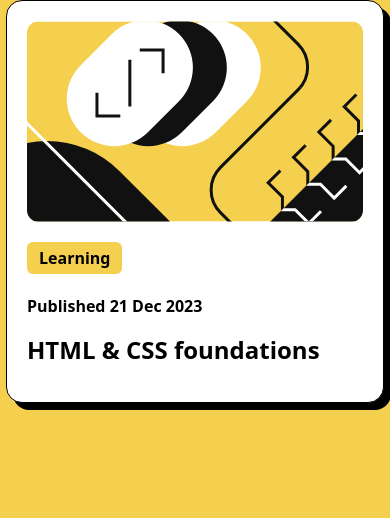
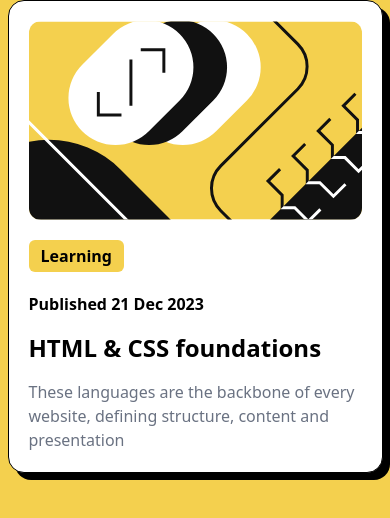
Before and after one commit to Phoenix-Domain/frontendMentor1, a React (Vite) app: page / in a window 390 px wide. Shown: the top 518 px of the page. Built offline with nearby package versions, Linux system fonts and the light colour scheme.

Commit message:
Edit: set card max width at 375px to ensure responsiveness and render paragraph component

```diff
--- a/src/components/Card.jsx
+++ b/src/components/Card.jsx
@@ -5,7 +5,7 @@ import Header from "./Header";
 
 function Card(){
   return(
-    <div className="bg-white w-fit h-fit p-5 rounded-2xl m-auto border-1 shadow-[7px_7px_0px_#000]">
+    <div className="bg-white max-w-[375px] h-fit p-5 rounded-2xl m-auto border-1 shadow-[7px_7px_0px_#000]">
       <Image imgSrc='src\assets\images\illustration-article.svg' style='rounded-xl'/>
 
     <Button />
@@ -13,6 +13,9 @@ function Card(){
     <Paragraph content='Published 21 Dec 2023' style='font-semibold' />
 
     <Header size='1' content='HTML & CSS foundations' style='text-2xl font-bold my-4' />
+
+    <Paragraph content='These languages are the backbone of every website, defining structure, content and presentation' style='text-gray-500' />
+
     </div>
   )
 }
```
